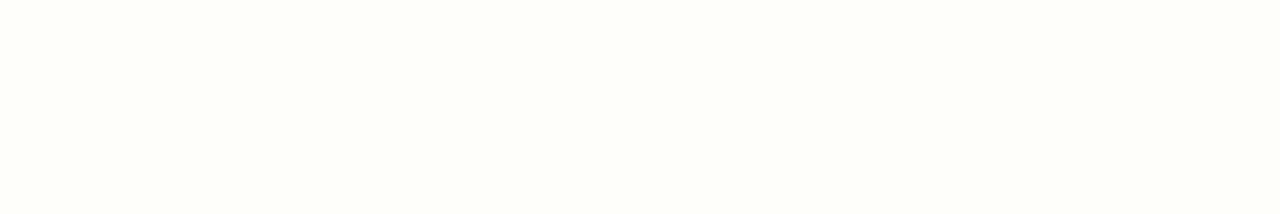
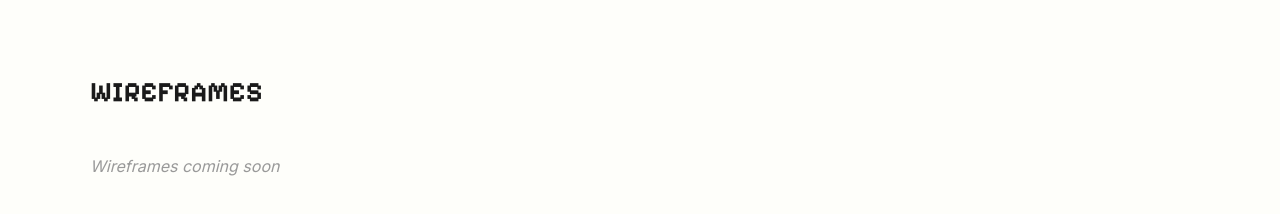
Before and after one commit to audreytho/portfolio, a React (Vite) app: page /project/1 in a window 1280 px wide. Shown: the part 1474-1688 px from the top of the page. Before the commit the page ends 1604 px from the top, so only its background shows below. Built offline with nearby package versions, Linux system fonts and the light colour scheme.

Commit message:
adding wireframes section title

```diff
--- a/src/App.css
+++ b/src/App.css
@@ -721,6 +721,13 @@ body {
     text-align: center;
 }
 
+.coming-soon {
+    font-family: 'Inter', sans-serif;
+    font-size: 16px;
+    color: #999;
+    font-style: italic;
+}
+
 /* Gallery Section */
 .project-gallery {
     margin-top: 80px;
--- a/src/pages/ProjectDetail.jsx
+++ b/src/pages/ProjectDetail.jsx
@@ -93,9 +93,9 @@ useLayoutEffect(() => {
                 </div>
 
                 {/* Wireframes Section */}
-                {project.wireframes && project.wireframes.length > 0 && (
-                    <div className="project-wireframes">
-                        <h2>Wireframes</h2>
+                <div className="project-wireframes">
+                    <h2>Wireframes</h2>
+                    {project.wireframes && project.wireframes.length > 0 ? (
                         <div className="wireframes-grid">
                             {project.wireframes.map((item, index) => (
                                 <div key={index} className="wireframe-item">
@@ -104,8 +104,10 @@ useLayoutEffect(() => {
                                 </div>
                             ))}
                         </div>
-                    </div>
-                )}
+                    ) : (
+                        <p className="coming-soon">Wireframes coming soon</p>
+                    )}
+                </div>
 
                 {/* Media Gallery Section - For future images/videos */}
                 {project.gallery && project.gallery.length > 0 && (
```
